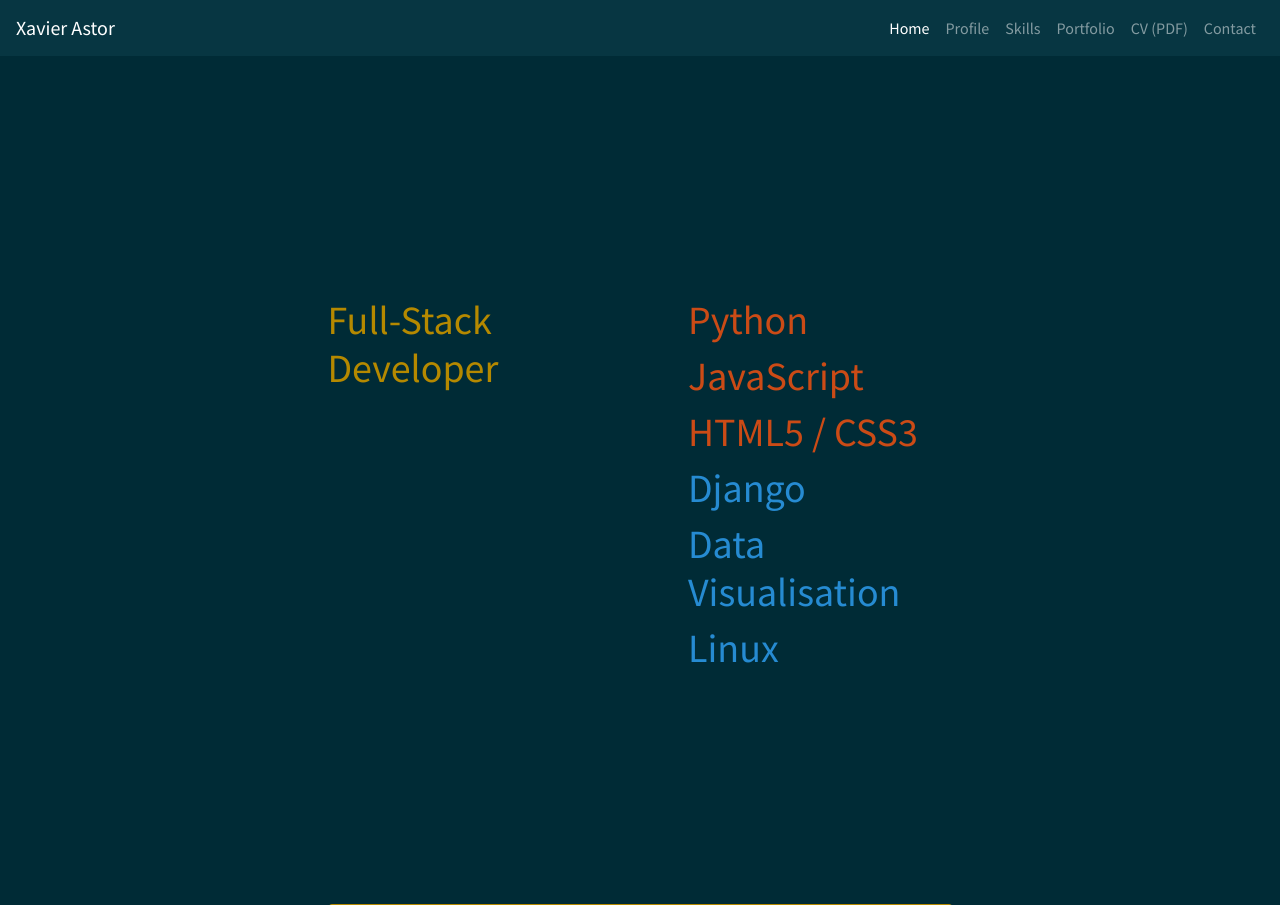
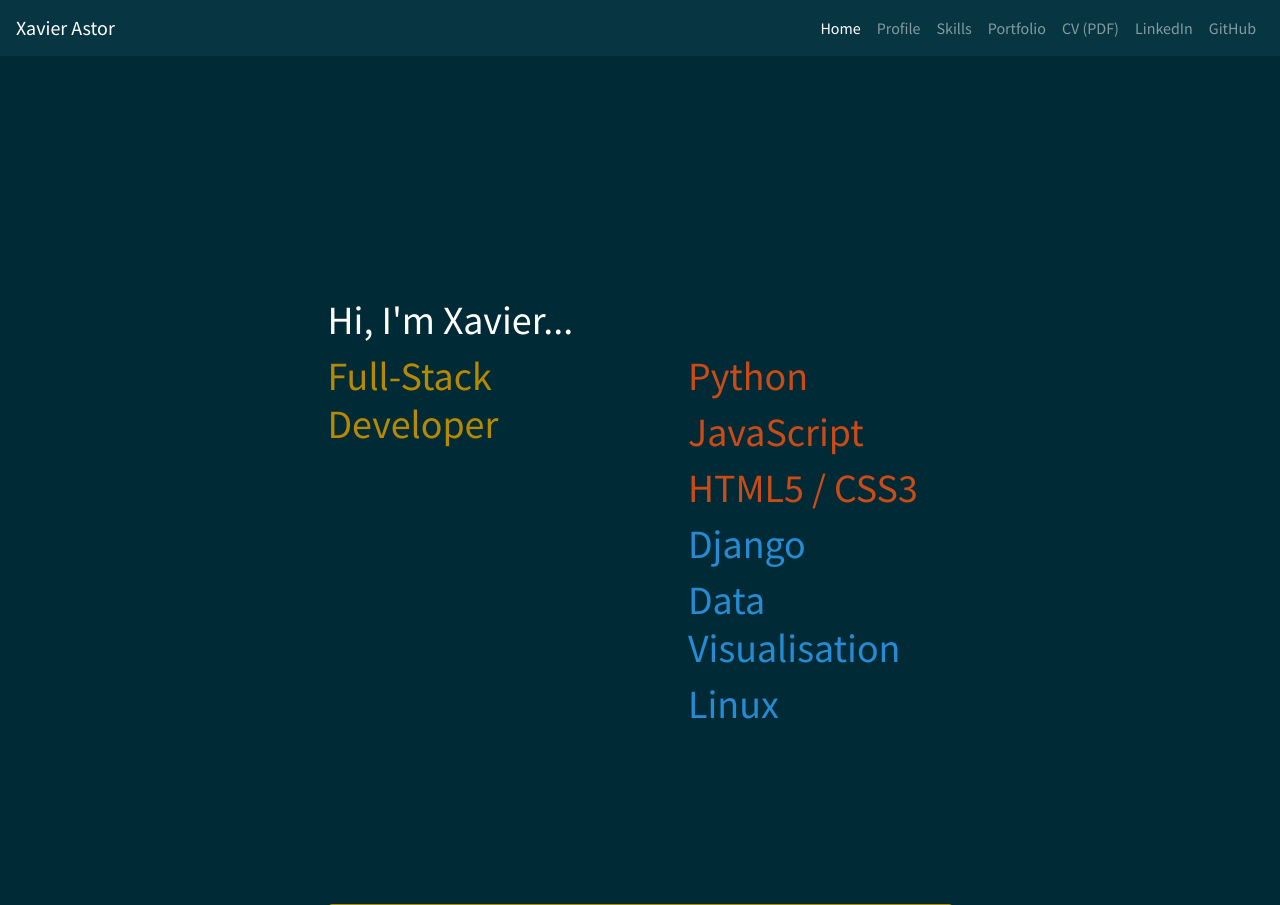
Before and after one commit to Xorast/MyWebsite, a Django app: page / in a window 1280 px wide. Shown: the top 905 px of the page. Run offline with Django 3.2, Linux system fonts and the light colour scheme; some libraries are stand-ins or nearby versions.

Commit message:
Landing text

```diff
--- a/onlinecv/templates/onlinecv/index.html
+++ b/onlinecv/templates/onlinecv/index.html
@@ -12,6 +12,11 @@
     <a class="anchor" id="home"></a>
     <div class="entire-screen">
         <div class="home-block">
+            <div class="row no-gutters">
+                <div class="offset-md-3 col-md-3">
+                    <h1 class="text-white">Hi, I'm Xavier...</h1>
+                </div>
+            </div>
             <div class="row no-gutters">
                 <div class="offset-md-3 col-md-3">
                     <h1 class="text-primary">Full-Stack Developer</h1>
--- a/templates/base.html
+++ b/templates/base.html
@@ -41,7 +41,10 @@
                         <a class="nav-link" href="#cv">CV (PDF)</a>
                     </li>
                     <li class="nav-item">
-                        <a class="nav-link" href="#cv">Contact</a>
+                        <a class="nav-link" href="#cv">LinkedIn</a>
+                    </li>
+                    <li class="nav-item">
+                        <a class="nav-link" href="#cv">GitHub</a>
                     </li>
                 </ul>
             </div>
@@ -62,6 +65,12 @@
     </div>
 
     <footer>
+        <!--<div class="row text-center">-->
+        <!--    <div class="col-md">-->
+        <!--        <p class="text-success text-underline">Email</p>-->
+        <!--        <p class="text-success">astor.xavier@gmail.com</p>-->
+        <!--    </div>-->
+        <!--</div>-->
     </footer>
 
     <!-- Scripts -->
```
